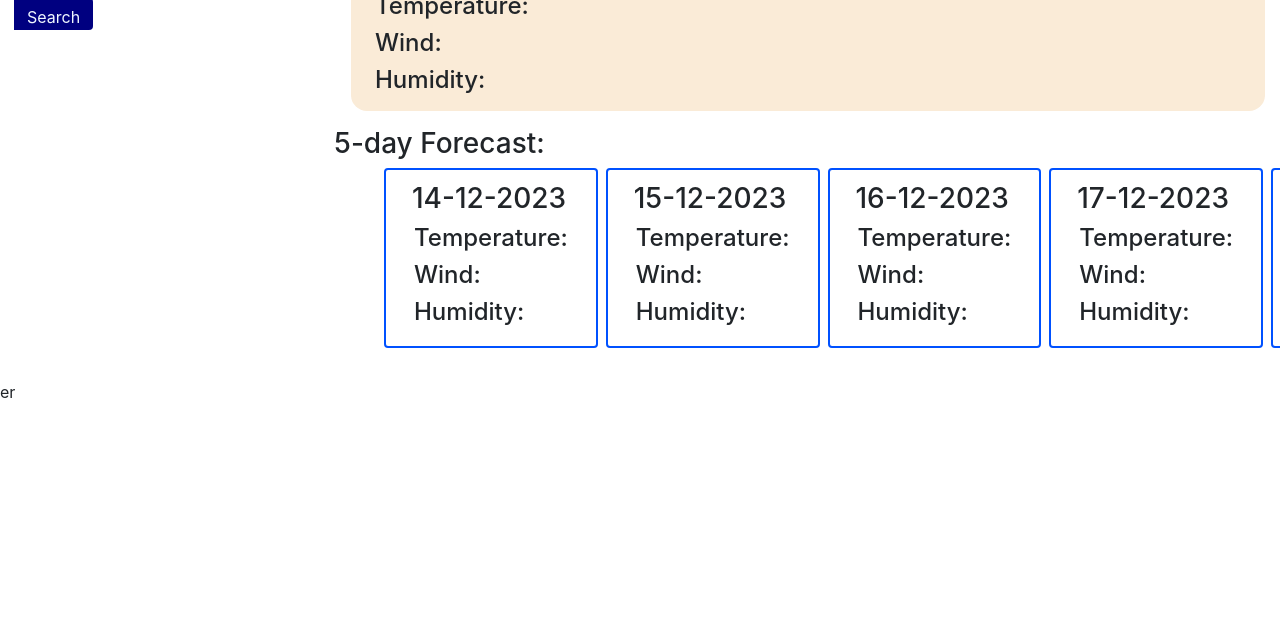
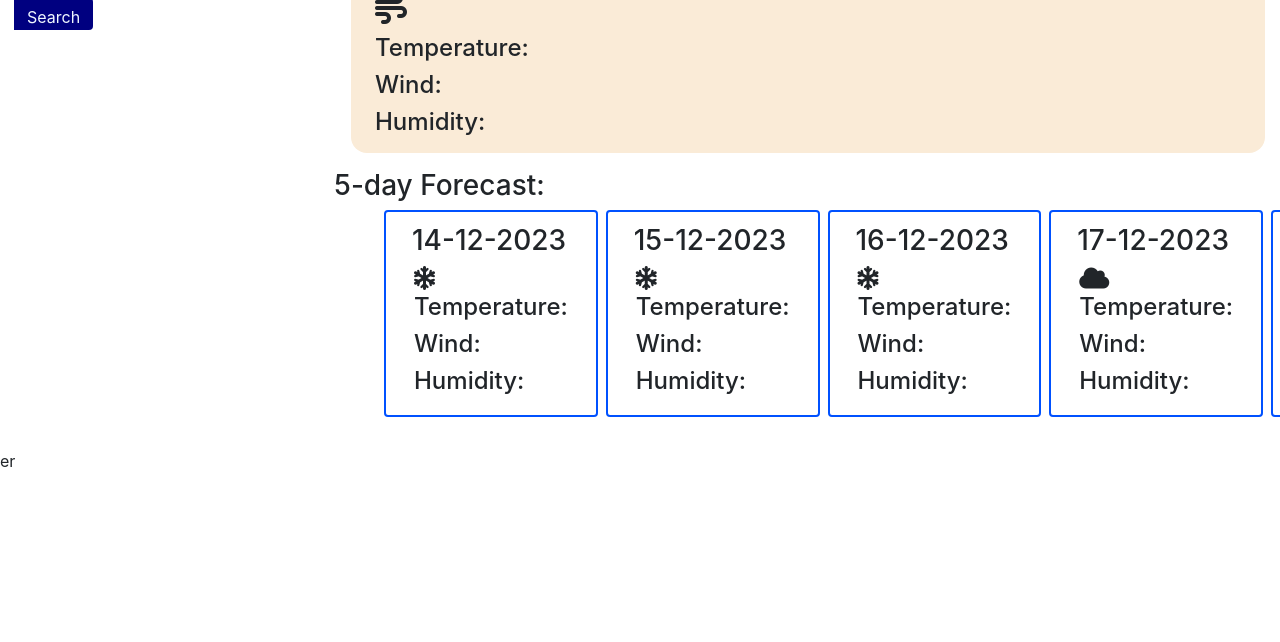
Before and after one commit to gdavies2736/Weather-dashboard, a plain HTML site: page index.html in a window 1280 px wide. Shown: the part 158-800 px from the top of the page. Drawn offline with nearby package versions, Linux system fonts and the light colour scheme.

Commit message:
added icons to HTML and styled them in CSS

```diff
--- a/assets/styles.css
+++ b/assets/styles.css
@@ -72,6 +72,22 @@ button {
     justify-content:flex-start;
 }
 
+.fa-wind {
+    font-size: 32px;
+    padding-left: 16px;
+}
+
+.fa-snowflake {
+    font-size: 24px;
+    padding-left: 16px;
+}
+
+.fa-cloud {
+    font-size: 24px;
+    padding-left: 16px;
+}
+
+
 ul {
     list-style-type: none;
 }
--- a/index.html
+++ b/index.html
@@ -9,6 +9,7 @@
   <link rel="stylesheet" href="https://cdnjs.cloudflare.com/ajax/libs/font-awesome/4.7.0/css/font-awesome.min.css">
   <link rel="stylesheet" href="https://cdn.jsdelivr.net/npm/bootstrap@4.0.0/dist/css/bootstrap.min.css"
     integrity="sha384-Gn5384xqQ1aoWXA+058RXPxPg6fy4IWvTNh0E263XmFcJlSAwiGgFAW/dAiS6JXm" crossorigin="anonymous">
+    <script src="https://kit.fontawesome.com/e0c93d3a1c.js" crossorigin="anonymous"></script>
   <title>Weather Dashboard</title>
 </head>
 
@@ -47,6 +48,7 @@
           <div class="weather-data">
             <div class="current-weather">
               <h2 id="citymainheader"> City </h2>
+              <i class="fa-solid fa-wind"></i>
               <h3 id="todaysdate"> </h3>
               <!--Add icon-->
               <h4 id="temperature">Temperature: </h4>
@@ -62,35 +64,35 @@
             <ul class="weather-cards">
               <li id="card1">
                 <h3 id="dayOne"> 14-12-2023 </h3>
-                <!--Add icon-->
+                <i class="fa-solid fa-snowflake"></i>
                 <h4 id="day1Temp">Temperature: </h4>
                 <h4 id="day1Wind">Wind: </h4>
                 <h4 id="day1Humidity">Humidity: </h4>
               </li>
               <li id="card2">
                 <h3 id="dayTwo">15-12-2023 </h3>
-                <!--Add icon-->
+                <i class="fa-solid fa-snowflake"></i>
                 <h4 id="day2Temp">Temperature: </h4>
                 <h4 id="day2Wind">Wind: </h4>
                 <h4 id="day2Humidity">Humidity: </h4>
               </li>
               <li id="card3">
                 <h3 id="dayThree"> 16-12-2023 </h3>
-                <!--Add icon-->
+                <i class="fa-solid fa-snowflake"></i>
                 <h4 id="day3Temp">Temperature: </h4>
                 <h4 id="day3Wind">Wind: </h4>
                 <h4 id="day3Humidity">Humidity: </h4>
               </li>
               <li id="card4">
                 <h3 id="dayFour"> 17-12-2023 </h3>
-                <!--Add icon-->
+                <i class="fa-solid fa-cloud"></i>
                 <h4 id="day4Temp">Temperature: </h4>
                 <h4 id="day4Wind">Wind: </h4>
                 <h4 id="day4Humidity">Humidity:</h4>
               </li>
               <li id="card5">
                 <h3 id="dayFive"> 18-12-2023 </h3>
-                <!--Add icon-->
+                <i class="fa-solid fa-cloud"></i>
                 <h4 id="day5Temp">Temperature: </h4>
                 <h4 id="day5Wind">Wind: </h4>
                 <h4 id="day5Humidity">Humidity: </h4>
```
